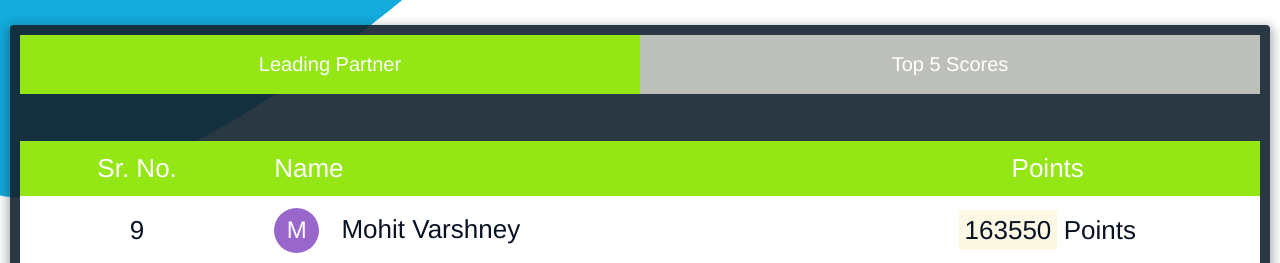
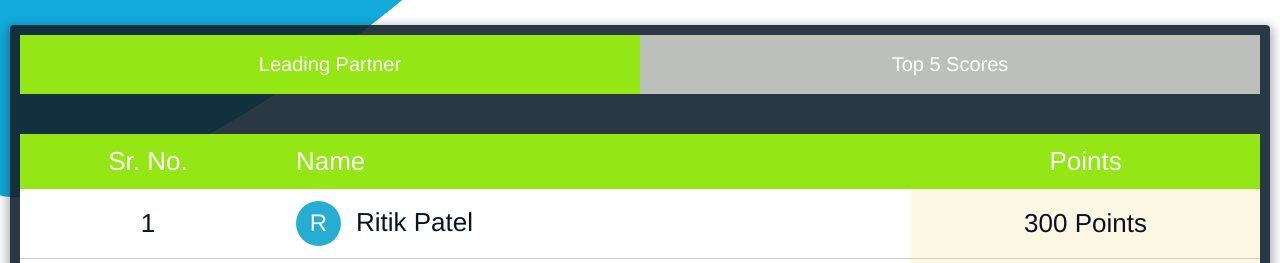
Before and after one commit to anushbhatia/capgleaderboard, a plain HTML site: page index.html in a window 1280 px wide. Shown: the part 668-931 px from the top of the page. Drawn offline with nearby package versions, Linux system fonts and the light colour scheme; no server answers.

Commit message:
Update index.html

```diff
--- a/index.html
+++ b/index.html
@@ -106,7 +106,7 @@
                                 <tbody id="leaderboardcontent">
 
 
-                               <--
+                               <!--
                                 <tr class="">
 
                                     <td class="rank"><p><span class="number">9</span></p></td>
@@ -641,7 +641,7 @@ fetch('data.json')
     var div = document.createElement("tr");
     div.innerHTML = ` <td class="rank"><p><span class="number">${i+1}</span></p></td>
     <td class="name"><p><span class="first-letter color${i+1}">${data[i].name[0]}</span>${data[i].name}</p></td>
-    <td>${data[i].points}</td>`;
+    <td class="mark">${data[i].points} Points</td>`;
     mainContainer.appendChild(div);
   }
 }
```
